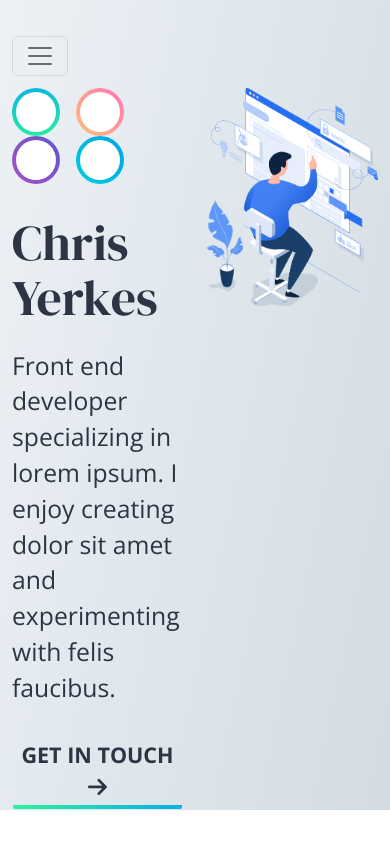
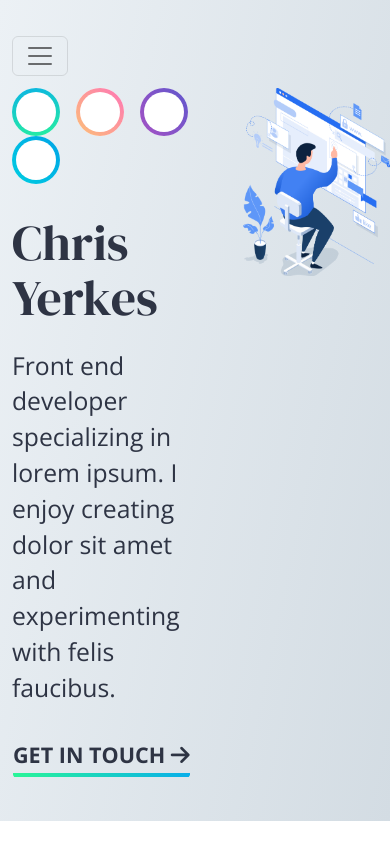
Before and after one commit to chrisyerkes/chris-who-codes-html, a website: page index.html in a window 390 px wide. Drawn offline with nearby package versions, Linux system fonts and the light colour scheme.

Commit message:
Setting up responsive right image so it overhangs bottom of hero background color.

```diff
--- a/index.html
+++ b/index.html
@@ -66,7 +66,7 @@
 		<section class="content-section hero">
 			<div class="container">
 				<div class="row">
-					<div class="col-6 hero-left">
+					<div class="col-7 hero-left">
 						<div class="row social-row">
 							<div class="col">
 								<svg
@@ -187,7 +187,7 @@
 							</div>
 						</div>
 					</div>
-					<div class="col-6 hero-right">
+					<div class="col hero-right">
 						<img
 							src="images/fpo_coder-at-desk.png"
 							alt="Coding at desk"
--- a/scss/modules/_hero.scss
+++ b/scss/modules/_hero.scss
@@ -15,4 +15,22 @@
 		line-height: 1.45;
 		@include rfs(35px, margin-bottom);
 	}
+	.hero-left {
+		@include rfs(80px, padding-bottom);
+	}
+	.hero-right {
+		z-index: 50;
+		position: relative;
+
+		img {
+			position: absolute;
+			top: 0;
+			right: 0;
+			max-width: calc(100% - 15px);
+
+			@include media-breakpoint-up(xxl) {
+				max-width: calc(100% - 65px);
+			}
+		}
+	}
 }
```
Also changed, not shown: style.css, 1 other file.
